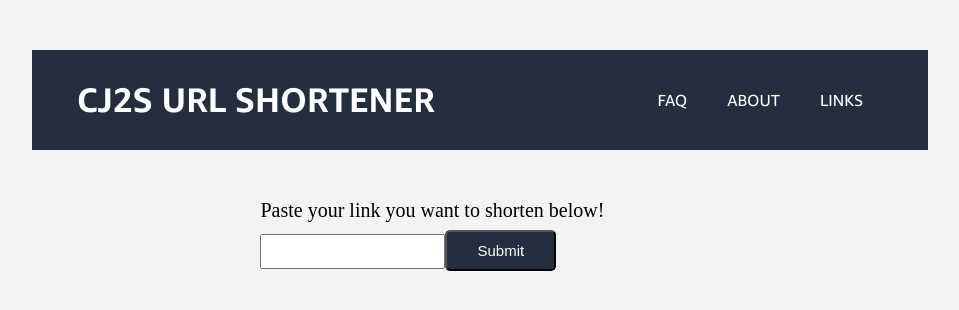
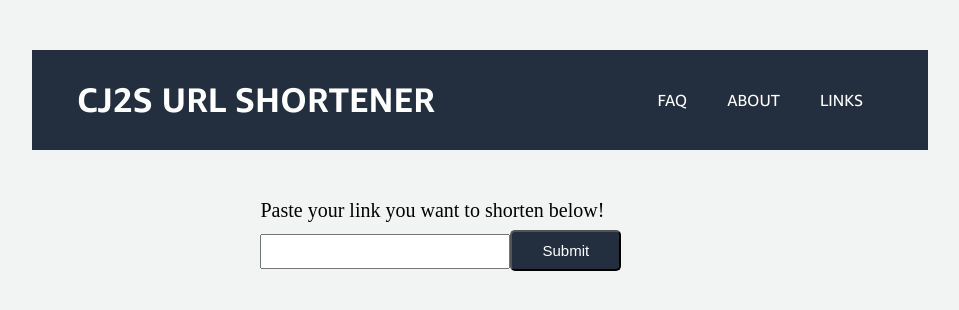
Before and after one commit to cj2-site/cj2_frontend, a React (Create React App) app: page / in a window 1280 px wide. Shown: the top 310 px of the page, without its empty margins (160-1119 px from the left). Built offline with nearby package versions, Linux system fonts and the light colour scheme.

Commit message:
Fixed button size with hover

```diff
--- a/src/scss/_module.scss
+++ b/src/scss/_module.scss
@@ -1,5 +1,12 @@
 .longUrlInput {
   height: 35px;
+  width: 250px;
+}
+
+.longUrlInput:hover {
+  height: 37px;
+  border-radius: 10px;
+  border: 2px solid $orange;
 }
 
 .item {
```
